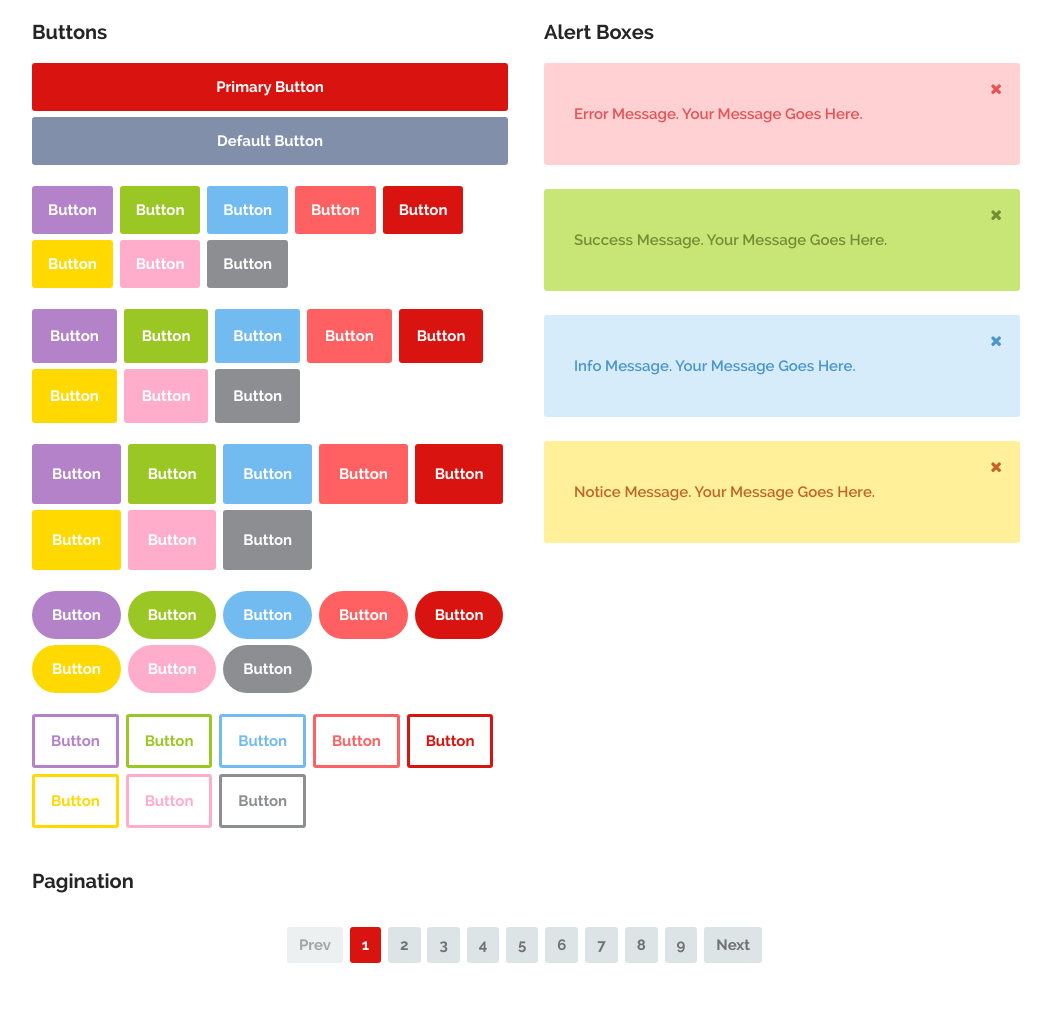
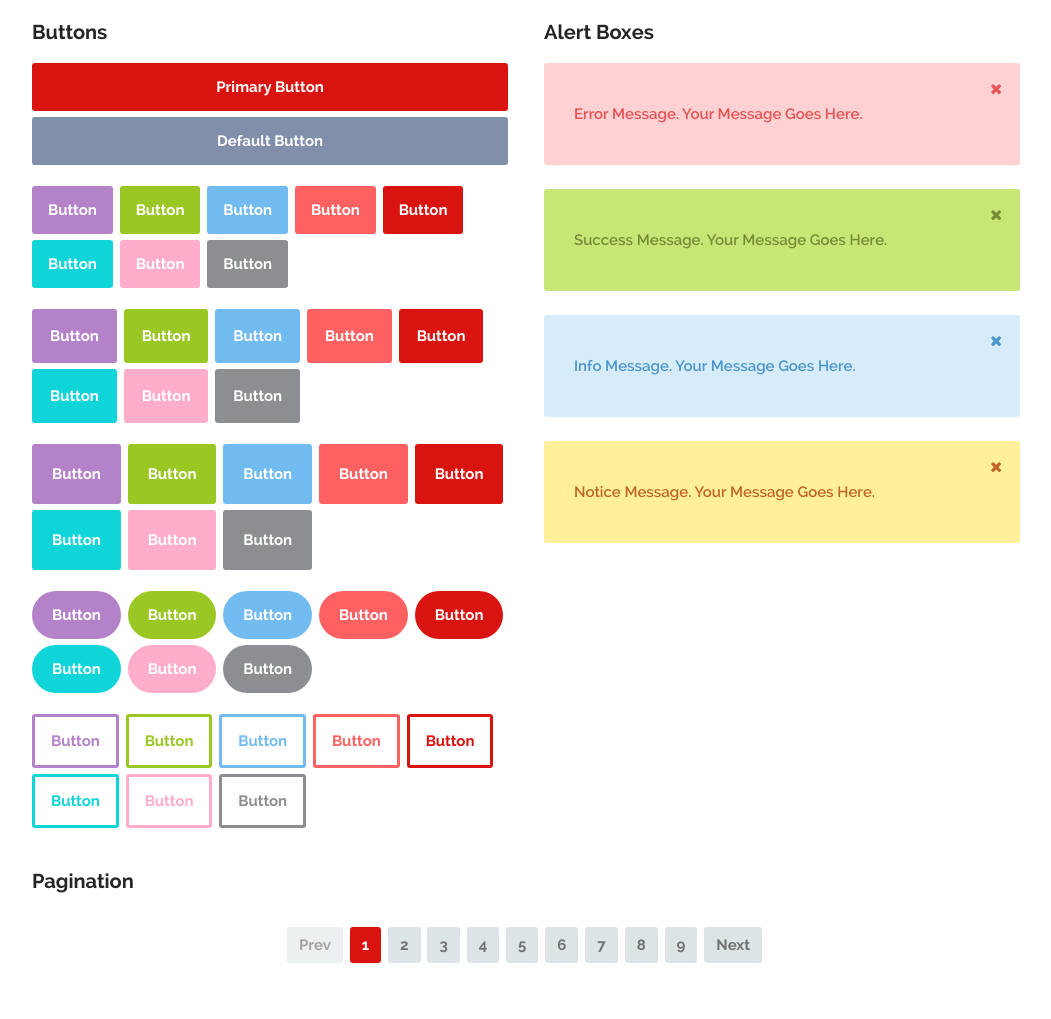
Before and after one commit to dirtybeach/dirtybeach.github.io, a PHP site: page /demo.html in a window 1280 px wide. Shown: the part 2426-3445 px from the top of the page, without its empty margins (114-1165 px from the left). Run offline with PHP 8.4, Linux system fonts and the light colour scheme; some libraries are stand-ins or nearby versions.

Commit message:
link hover colour

```diff
--- a/css/main.css
+++ b/css/main.css
@@ -457,7 +457,7 @@ button.full-width, .button.full-width {
 	background: #222528;
 }
 .button.yellow {
-	background: #ffd900;
+	background: #0FD5D9;
 }
 .button.yellow:hover {
 	background: #f0cc00;
@@ -517,11 +517,11 @@ button.full-width, .button.full-width {
 	color: #fff;
 }
 .button.stroke.yellow {
-	border-color: #ffd900;
-	color: #ffd900;
+	border-color: #0FD5D9;
+	color: #0FD5D9;
 }
 .button.stroke.yellow:hover {
-	background: #ffd900 !important;
+	background: #0FD5D9 !important;
 	color: #fff;
 }
 .button.stroke.red {
@@ -1799,7 +1799,7 @@ hr {
 	color: #ff6163;
 }
 #message-success {
-	color: #ffd900;
+	color: #0FD5D9;
 }
 #message-warning i, #message-success i {
 	margin-right: 10px;
```
